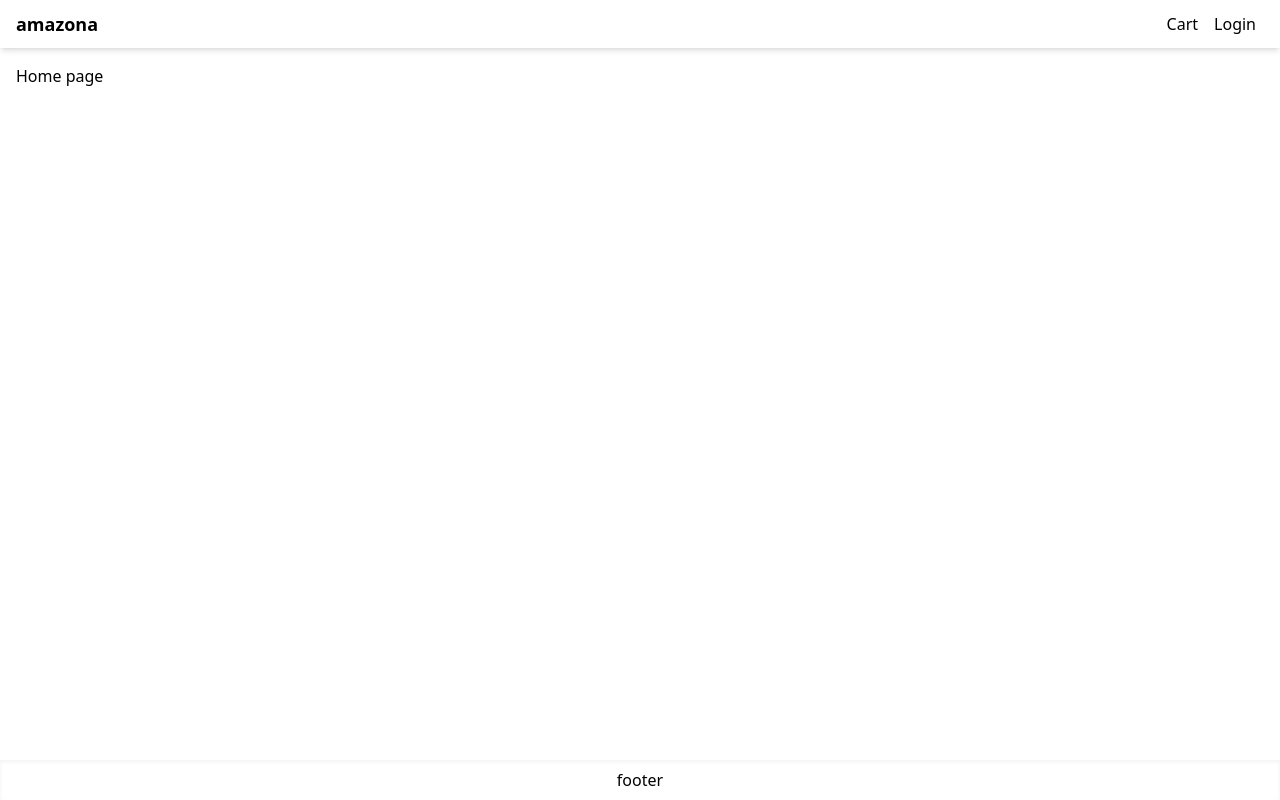
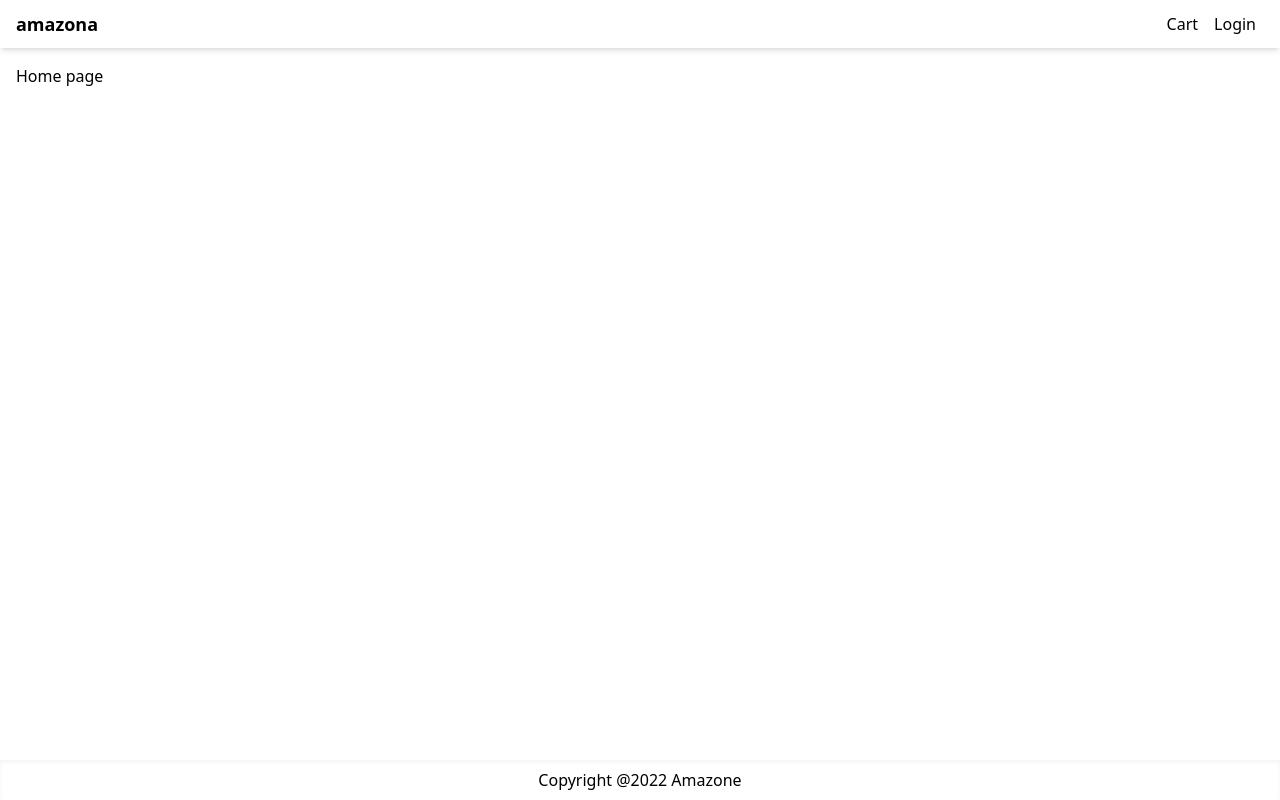
Before and after one commit to capmahin/Project-amazone, a Next.js app: page / in a window 1280 px wide. Built offline with nearby package versions, Linux system fonts and the light colour scheme.

Commit message:
add copyright

```diff
--- a/components/Layout.js
+++ b/components/Layout.js
@@ -28,7 +28,7 @@ export default function Layout({ title,children}) {
          {children}
         </main>
         <footer className="flex h-10 justify-center items-center shadow-inner">
-footer
+<p>Copyright @2022 Amazone</p>
         </footer>
     </div>
 
```
